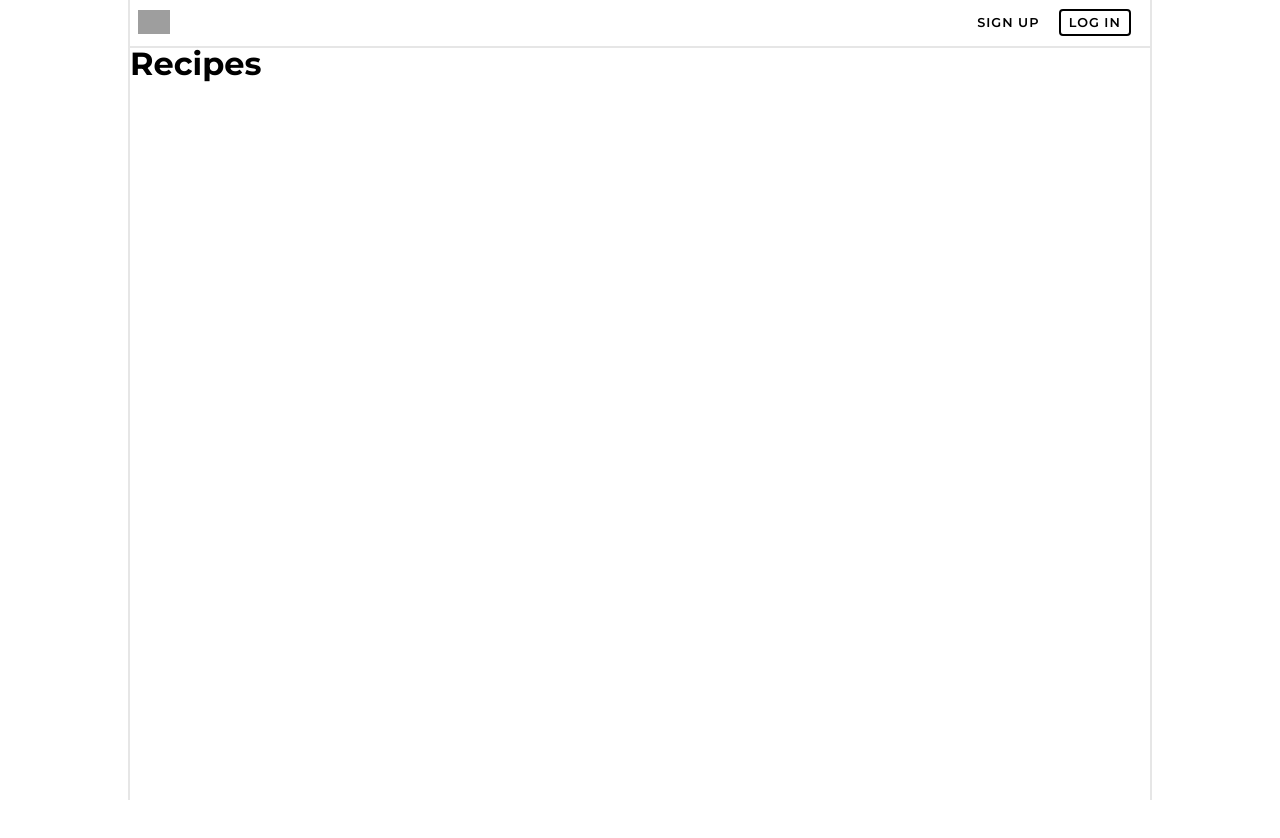
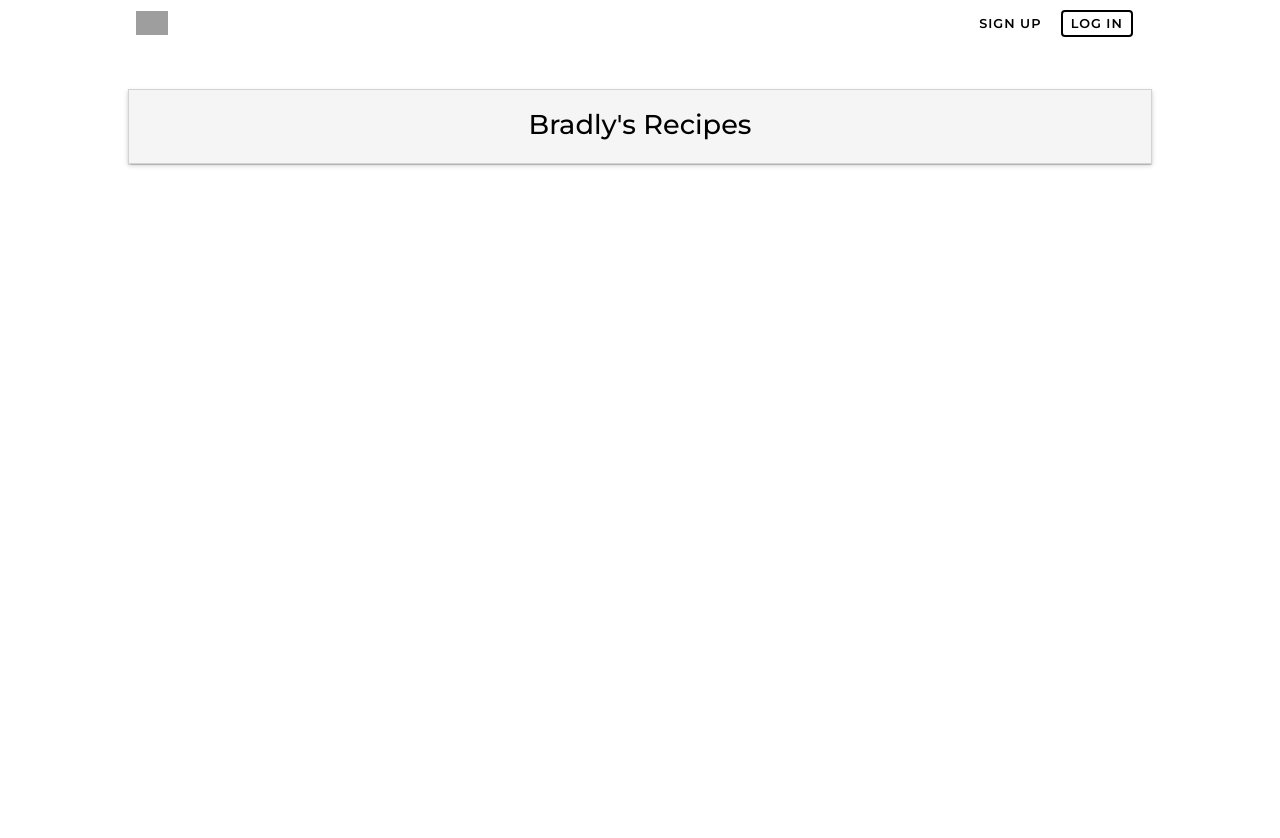
Before and after one commit to Grocer-List-App/grocery-list-app-fe, a React (Create React App) app: page /recipes in a window 1280 px wide. Shown: the top 838 px of the page. Before the commit the page ends 800 px from the top, so only its background shows below. Built offline with nearby package versions, Linux system fonts and the light colour scheme; grey boxes are pictures that could not be loaded.

Commit message:
create a simple banner

```diff
--- a/src/App.css
+++ b/src/App.css
@@ -3,8 +3,8 @@
     background-color: #fff;
     width: 100%;
     margin: 0 10%;
-    border-right: 2px solid #E6E6E6;
-    border-left: 2px solid #E6E6E6;
+    /* border-right: 2px solid #E6E6E6;
+    border-left: 2px solid #E6E6E6; */
     min-height: 100vh;
     border-collapse: collapse;
 }
--- a/src/Components/Common/NavBar.js
+++ b/src/Components/Common/NavBar.js
@@ -27,7 +27,7 @@ justify-content: space-between;
 align-items: center;
 /* padding: 0.6rem 1.8rem; */
 height: 6%;
-border-bottom: 2px solid #E6E6E6;
+/* border-bottom: 2px solid #E6E6E6; */
 
 
 .nav-links {
--- a/src/Components/Pages/Recipes/Recipes.js
+++ b/src/Components/Pages/Recipes/Recipes.js
@@ -1,9 +1,10 @@
 import React from 'react';
+import styles from './Recipes.module.css';
 
 export default function Recipes() {
   return (
-    <div>
-        <h1>Recipes</h1>
+    <div className={styles.recipes_container}>
+        <div className={styles.user_banner}>Bradly's Recipes</div>
     </div>
   );
 }
--- /dev/null
+++ b/src/Components/Pages/Recipes/Recipes.module.css
@@ -0,0 +1,15 @@
+.recipes_container {
+    height: 94%;
+    margin: 4% 0%;
+}
+
+.user_banner {
+    height: 10%;
+    font-size: 1.7em;
+    font-weight: 500;
+    background-color: #f5f5f5;
+    border: 1px solid lightgrey;
+    box-shadow: 0 0.5px 1px 0 rgba(0, 0, 0, 0.2), 0 1.5px 5px 0 rgba(0, 0, 0, 0.19);
+    text-align: center;
+    padding: 21px;
+}
```
